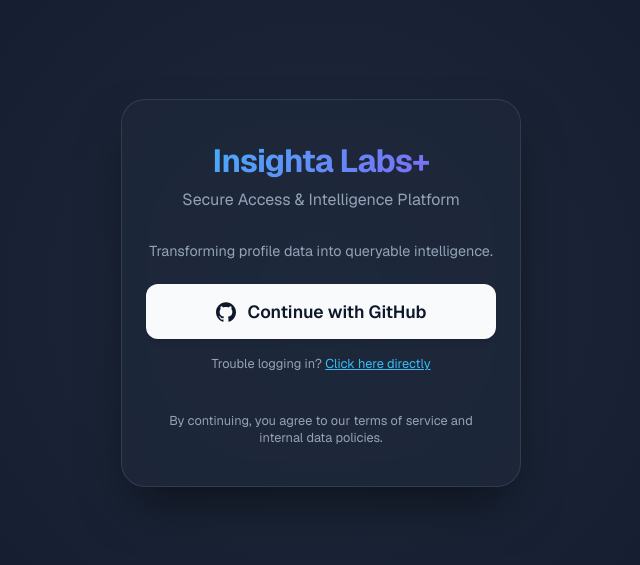
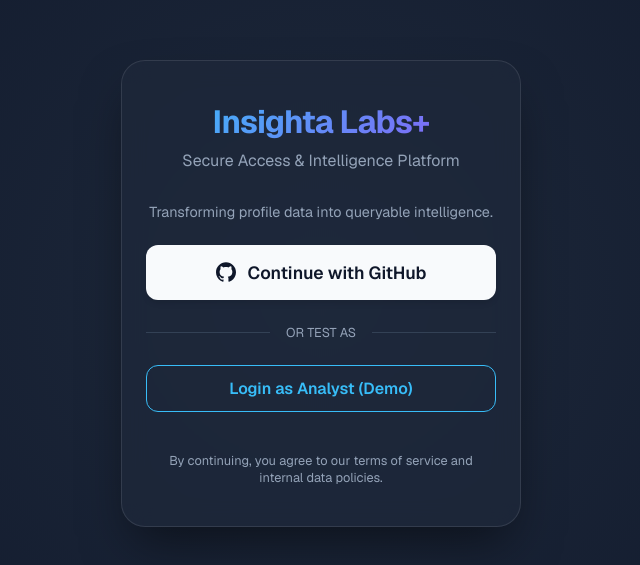
Before and after one commit to WISDOMIRVING/insighta-web, a Next.js app: page /login in a window 1280 px wide. Shown: the part 107-672 px from the top of the page, without its empty margins (319-959 px from the left). Built offline with nearby package versions, Linux system fonts and the light colour scheme.

Commit message:
feat: add analyst demo login button

```diff
--- a/app/login/page.js
+++ b/app/login/page.js
@@ -48,8 +48,6 @@
                 transition: 'all 0.2s ease',
                 boxShadow: '0 4px 6px -1px rgba(0,0,0,0.1)'
               }}
-              onMouseOver={(e) => e.currentTarget.style.transform = 'translateY(-2px)'}
-              onMouseOut={(e) => e.currentTarget.style.transform = 'translateY(0)'}
             >
               <svg width="20" height="20" viewBox="0 0 24 24" fill="currentColor">
                 <path d="M12 .297c-6.63 0-12 5.373-12 12 0 5.303 3.438 9.8 8.205 11.385.6.113.82-.258.82-.577 0-.285-.01-1.04-.015-2.04-3.338.724-4.042-1.61-4.042-1.61C4.422 18.07 3.633 17.7 3.633 17.7c-1.087-.744.084-.729.084-.729 1.205.084 1.838 1.236 1.838 1.236 1.07 1.835 2.809 1.305 3.495.998.108-.776.417-1.305.76-1.605-2.665-.3-5.466-1.332-5.466-5.93 0-1.31.465-2.38 1.235-3.22-.135-.303-.54-1.523.105-3.176 0 0 1.005-.322 3.3 1.23.96-.267 1.98-.399 3-.405 1.02.006 2.04.138 3 .405 2.28-1.552 3.285-1.23 3.285-1.23.645 1.653.24 2.873.12 3.176.765.84 1.23 1.91 1.23 3.22 0 4.61-2.805 5.625-5.475 5.92.42.36.81 1.096.81 2.22 0 1.606-.015 2.896-.015 3.286 0 .315.21.69.825.57C20.565 22.092 24 17.592 24 12.297c0-6.627-5.373-12-12-12"/>
@@ -57,9 +55,32 @@
               Continue with GitHub
             </a>
 
-            <p style={{ fontSize: '0.8rem', color: '#94a3b8' }}>
-              Trouble logging in? <a href="https://profile-intelligence-service-production.up.railway.app/auth/github" style={{ color: '#38bdf8', textDecoration: 'underline' }}>Click here directly</a>
-            </p>
+            <div style={{ display: 'flex', alignItems: 'center', gap: '1rem', margin: '0.5rem 0' }}>
+              <div style={{ flex: 1, height: '1px', background: 'var(--border)' }} />
+              <span style={{ fontSize: '0.8rem', color: 'var(--muted-foreground)' }}>OR TEST AS</span>
+              <div style={{ flex: 1, height: '1px', background: 'var(--border)' }} />
+            </div>
+
+            <a
+              href="/auth/callback?access_token=eyJhbGciOiJIUzI1NiIsInR5cCI6IkpXVCJ9.eyJ1c2VySWQiOiIwMTlkZGQwNS01MjQ3LTdlZWMtYmU2MS01ZDcxMzhiNDBhMGQiLCJyb2xlIjoiYW5hbHlzdCIsImlhdCI6MTc3NzUzMTAxNSwiZXhwIjoyNzc3NTM0NjE1fQ.xV5K9pM_gVNI7ovvlauUhpUWAaaVgvTgSATMFxer7iA&refresh_token=6e8f436c6e57a2d7f3331dca2606d960fcf00f718f641dbac560413cfed4744c687d48e558b0d0e1"
+              style={{
+                width: '100%',
+                padding: '0.75rem',
+                background: 'transparent',
+                color: 'var(--primary)',
+                border: '1px solid var(--primary)',
+                display: 'flex',
+                alignItems: 'center',
+                justifyContent: 'center',
+                fontSize: '1rem',
+                fontWeight: '600',
+                borderRadius: '0.75rem',
+                textDecoration: 'none',
+                transition: 'all 0.2s ease'
+              }}
+            >
+              Login as Analyst (Demo)
+            </a>
           </div>
         </div>
 
```
Also changed, not shown: 1 other file (tests, documents, lock files or other folders).
